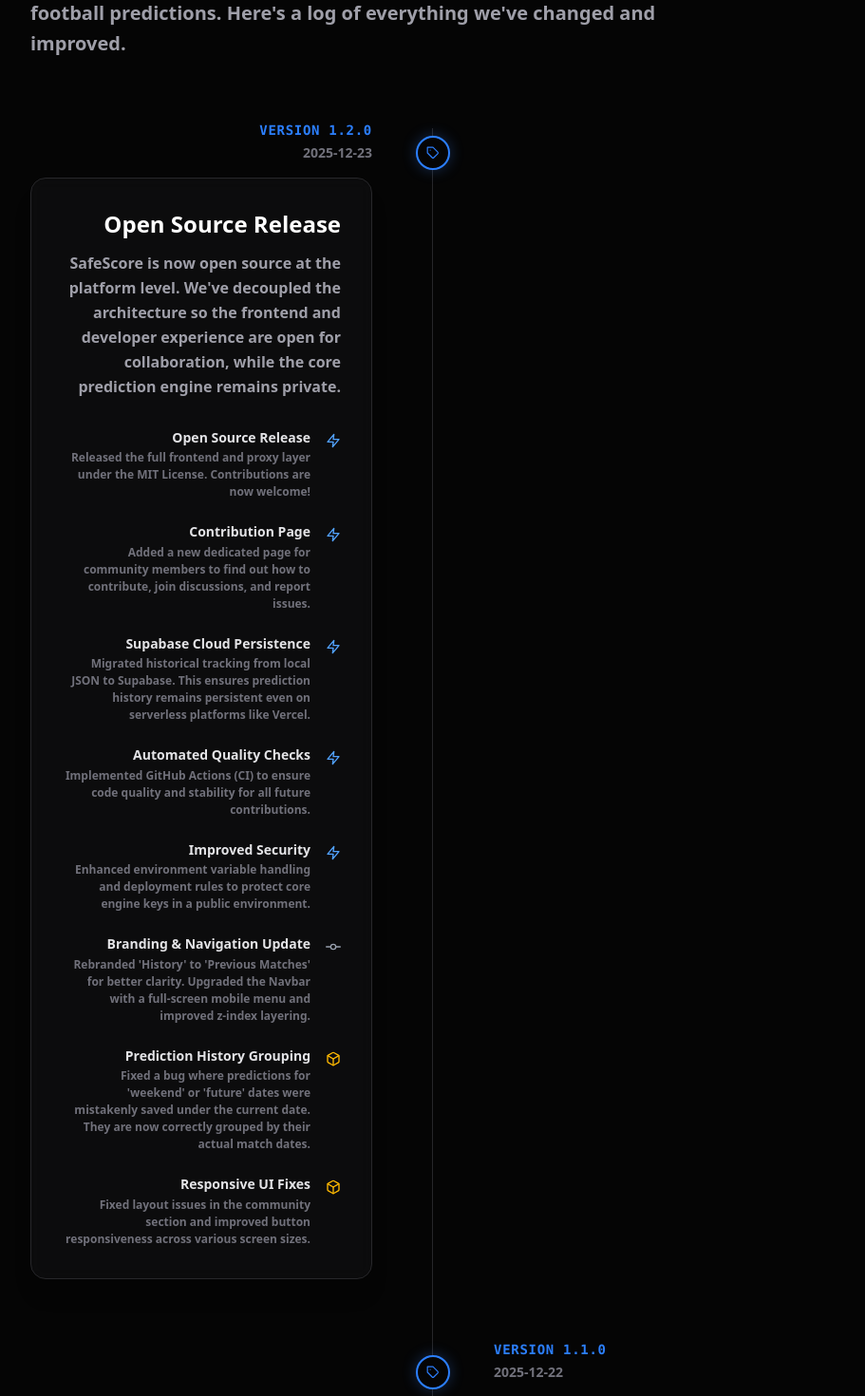
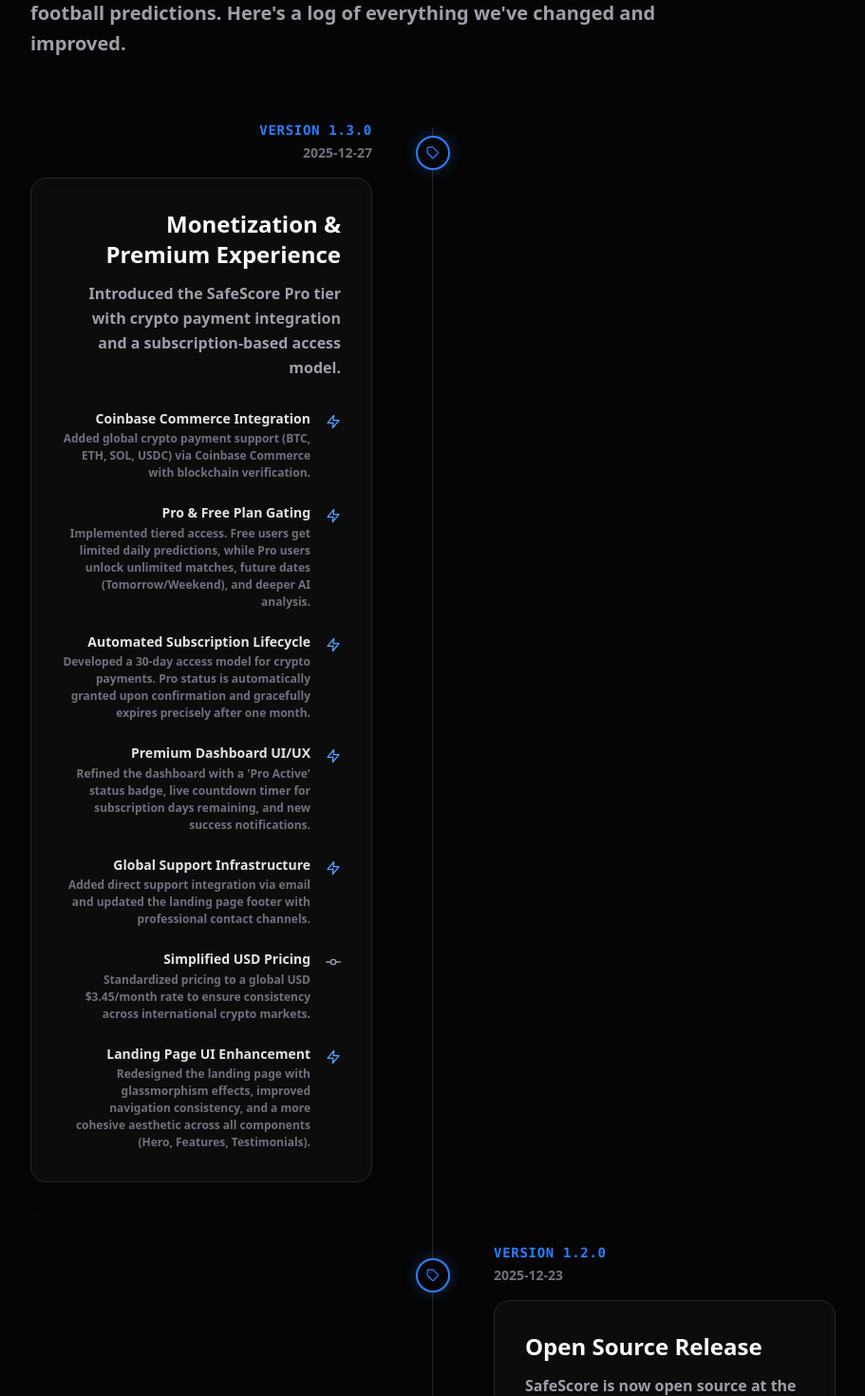
Before and after one commit to devtofunmi/safescore, a Next.js app: page /changelog in a window 1280 px wide. Shown: the part 280-1750 px from the top of the page at 95% size, without its empty margins (184-1095 px from the left). Built offline with nearby package versions, Linux system fonts and the light colour scheme; no server answers.

Commit message:
updated changelog

```diff
--- a/components/landing/Hero.tsx
+++ b/components/landing/Hero.tsx
@@ -47,7 +47,7 @@ const Hero: React.FC = () => {
                             className="inline-flex items-center rounded-full border border-blue-500/30 bg-blue-500/10 px-4 py-1.5 text-xs font-bold text-blue-400 mb-8 tracking-widest uppercase"
                         >
                             <span className="flex h-2 w-2 rounded-full bg-blue-500 mr-2 shadow-[0_0_8px_rgba(59,130,246,0.6)] animate-pulse"></span>
-                            Predictive Intelligence v1.2.0
+                            Predictive Intelligence v1.3.0
                         </motion.div>
 
                         <motion.h1
--- a/data/changelog.json
+++ b/data/changelog.json
@@ -1,10 +1,52 @@
 [
+  {
+    "version": "1.3.0",
+    "date": "2025-12-27",
+    "title": "Monetization & Premium Experience",
+    "description": "Introduced the SafeScore Pro tier with crypto payment integration and a subscription-based access model.",
+    "changes": [
+      {
+        "type": "feat",
+        "title": "Coinbase Commerce Integration",
+        "description": "Added global crypto payment support (BTC, ETH, SOL, USDC) via Coinbase Commerce with blockchain verification."
+      },
+      {
+        "type": "feat",
+        "title": "Pro & Free Plan Gating",
+        "description": "Implemented tiered access. Free users get limited daily predictions, while Pro users unlock unlimited matches, future dates (Tomorrow/Weekend), and deeper AI analysis."
+      },
+      {
+        "type": "feat",
+        "title": "Automated Subscription Lifecycle",
+        "description": "Developed a 30-day access model for crypto payments. Pro status is automatically granted upon confirmation and gracefully expires precisely after one month."
+      },
+      {
+        "type": "feat",
+        "title": "Premium Dashboard UI/UX",
+        "description": "Refined the dashboard with a 'Pro Active' status badge, live countdown timer for subscription days remaining, and new success notifications."
+      },
+      {
+        "type": "feat",
+        "title": "Global Support Infrastructure",
+        "description": "Added direct support integration via email and updated the landing page footer with professional contact channels."
+      },
+      {
+        "type": "refactor",
+        "title": "Simplified USD Pricing",
+        "description": "Standardized pricing to a global USD $3.45/month rate to ensure consistency across international crypto markets."
+      },
+      {
+        "type": "feat",
+        "title": "Landing Page UI Enhancement",
+        "description": "Redesigned the landing page with glassmorphism effects, improved navigation consistency, and a more cohesive aesthetic across all components (Hero, Features, Testimonials)."
+      }
+    ]
+  },
   {
     "version": "1.2.0",
     "date": "2025-12-23",
     "title": "Open Source Release",
-    "description": "SafeScore is now open source at the platform level. We've decoupled the architecture so the frontend and developer experience are open for collaboration, while the core prediction engine remains private."
-,
+    "description": "SafeScore is now open source at the platform level. We've decoupled the architecture so the frontend and developer experience are open for collaboration, while the core prediction engine remains private.",
     "changes": [
       {
         "type": "feat",
```
